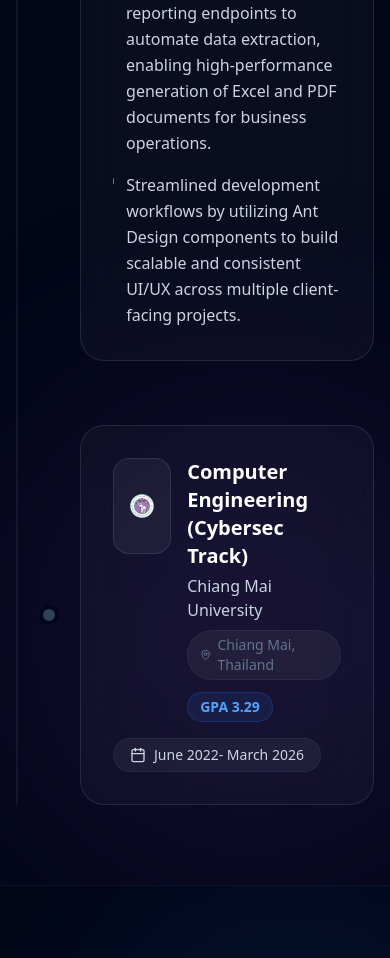
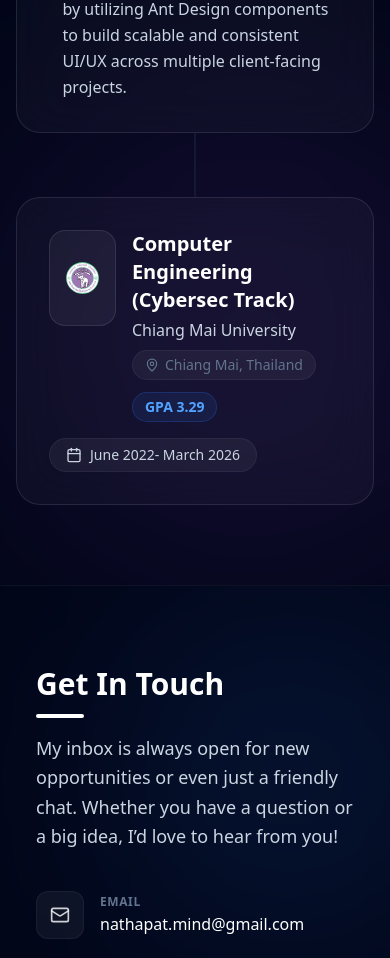
Before and after one commit to nathapatt/nathapat, a React (Vite) app: page / in a window 390 px wide. Shown: the part 8180-9138 px from the top of the page. Built offline with nearby package versions, Linux system fonts and the light colour scheme.

Commit message:
feat: enhance responsive layouts in Contact, Experience, and Skills components, introducing a mobile-optimized timeline for the Experience section.

```diff
--- a/src/components/Contact.tsx
+++ b/src/components/Contact.tsx
@@ -1,6 +1,8 @@
 import { Github, Linkedin, Mail } from "lucide-react"
+import { useResponsive } from "../hooks/useResponsive"
 
 export function Contact() {
+    const { isMobile } = useResponsive()
     return (
         <section id="contact" className="pt-20 pb-0 bg-slate-950 border-t border-white/5 relative overflow-hidden">
             {/* Background Gradients */}
@@ -11,7 +13,7 @@
                 <div className="grid md:grid-cols-2 gap-12 lg:gap-20 items-start">
 
                     {/* Left Column */}
-                    <div className="space-y-10">
+                    <div className={`space-y-10 ${isMobile ? 'mx-5' : ''}`}>
                         <div>
                             <h2 className="text-3xl font-bold text-white relative w-fit">
                                 Get In Touch
--- a/src/components/Experience.tsx
+++ b/src/components/Experience.tsx
@@ -1,9 +1,11 @@
 import { Calendar, MapPin } from "lucide-react"
+import { useResponsive } from "@/hooks/useResponsive"
 import witsawaLogo from "@/assets/witsawa.png"
 import cmuLogo from "@/assets/chiangmai_uni.svg"
 import { useEffect, useRef, useState } from "react"
 
 export function Experience() {
+    const { isMobile } = useResponsive();
     const containerRef = useRef<HTMLDivElement>(null);
     const [scrollHeight, setScrollHeight] = useState(0);
     const [activeIndexes, setActiveIndexes] = useState<number[]>([]);
@@ -115,28 +117,49 @@
                     </h2>
                 </div>
 
-                <div className="relative max-w-4xl mx-auto pl-8 md:pl-0" ref={containerRef}>
-                    {/* Vertical Line Container */}
-                    <div className="absolute left-0 md:left-8 top-0 h-full w-[2px] bg-slate-800/50 rounded-full overflow-hidden">
+                <div className={`relative max-w-4xl mx-auto ${isMobile ? "pl-0" : "pl-8 md:pl-0"}`} ref={containerRef}>
+                    {/* Vertical Line Container - Hidden on mobile, using individual connectors instead */}
+                    {!isMobile && (
+                        <div className={`absolute top-0 h-full w-[2px] bg-slate-800/50 rounded-full overflow-hidden left-0 md:left-8`}>
                             {/* Animated Scroll Progress Line */}
                             <div
                                 className="bg-blue-500 w-full origin-top transition-all duration-100 ease-linear"
                                 style={{ height: `${scrollHeight}%` }}
                             />
                         </div>
+                    )}
 
                     <div className="space-y-16">
                         {experiences.map((exp, index) => (
                             <div
                                 key={index}
-                                className="relative pl-8 md:pl-16 group"
+                                className={`relative group ${isMobile ? "pl-0" : "pl-8 md:pl-16"}`}
                                 ref={(el) => { cardRefs.current[index] = el }}
                             >
+                                {/* Mobile Connector Line - connects bottom of this card to top of next card */}
+                                {isMobile && index < experiences.length - 1 && (
+                                    <div
+                                        className={`
+                                            absolute left-1/2 -translate-x-1/2 w-[2px] bg-slate-800/50 rounded-full overflow-hidden
+                                            top-full h-16
+                                        `}
+                                        style={{ zIndex: 10 }}
+                                    >
+                                        {/* Animated fill for mobile connector */}
+                                        <div
+                                            className="bg-blue-500 w-full origin-top transition-all duration-100 ease-linear"
+                                            style={{
+                                                height: activeIndexes.includes(index) ? '100%' : '0%'
+                                            }}
+                                        />
+                                    </div>
+                                )}
 
                                 {/* Timeline Dot */}
                                 <div
                                     className={`
-                                        absolute left-[-9px] md:left-[23px] top-1/2 -translate-y-1/2 w-5 h-5 rounded-full border-4 border-slate-950 z-20 transition-all duration-500
+                                        absolute top-1/2 -translate-y-1/2 w-5 h-5 rounded-full border-4 border-slate-950 z-20 transition-all duration-500
+                                        ${isMobile ? "hidden" : "left-[-9px] md:left-[23px]"}
                                         ${activeIndexes.includes(index)
                                             ? "bg-blue-500 scale-125 shadow-[0_0_0_4px_rgba(59,130,246,0.2)]"
                                             : "bg-slate-700"
--- a/src/components/Skills.tsx
+++ b/src/components/Skills.tsx
@@ -46,7 +46,7 @@
         title: "Programming Languages",
         icon: <Code2 className="w-6 h-6" />,
         description: "Core languages for building robust and scalable applications.",
-        span: "md:col-span-2",
+        span: "lg:col-span-2",
         skills: [
             { name: "Java", icon: <FaJava className="text-[#ed8b00]" /> },
             { name: "TypeScript", icon: <SiTypescript className="text-[#3178C6]" /> },
@@ -60,7 +60,7 @@
         title: "Cloud & DevOps",
         icon: <Cloud className="w-6 h-6" />,
         description: "Infrastructure, deployment, and cloud services.",
-        span: "md:col-span-1",
+        span: "lg:col-span-1",
         skills: [
             { name: "Huawei Cloud", icon: <SiHuawei className="text-[#C7000B]" /> },
             { name: "Google Cloud", icon: <SiGooglecloud className="text-[#4285F4]" /> },
@@ -73,7 +73,7 @@
         title: "Database",
         icon: <Database className="w-6 h-6" />,
         description: "Data storage and management solutions.",
-        span: "md:col-span-1",
+        span: "lg:col-span-1",
         skills: [
             { name: "MongoDB", icon: <SiMongodb className="text-[#47A248]" /> },
             { name: "PostgreSQL", icon: <SiPostgresql className="text-[#4169E1]" /> },
@@ -86,7 +86,7 @@
         title: "Frameworks & Tools",
         icon: <Layout className="w-6 h-6" />,
         description: "Modern frameworks and tools for efficient development.",
-        span: "md:col-span-2",
+        span: "lg:col-span-2",
         skills: [
             { name: "Spring Boot", icon: <SiSpringboot className="text-[#6DB33F]" /> },
             { name: "FastAPI", icon: <SiFastapi className="text-[#009688]" /> },
@@ -104,7 +104,7 @@
         title: "Cybersecurity & Networking",
         icon: <ShieldCheck className="w-6 h-6" />,
         description: "Ensuring security and network integrity.",
-        span: "md:col-span-2",
+        span: "lg:col-span-2",
         skills: [
             { name: "Penetration Testing", icon: <Lock className="text-white/80" /> },
             { name: "Risk Assessments", icon: <FileText className="text-white/80" /> },
@@ -116,7 +116,7 @@
         title: "Languages",
         icon: <Globe className="w-6 h-6" />,
         description: "Communication and spoken languages.",
-        span: "md:col-span-1",
+        span: "lg:col-span-1",
         skills: [
             { name: "Thai", icon: <span className="font-bold text-xs">TH</span> },
             { name: "English", icon: <span className="font-bold text-xs">EN</span> }
@@ -141,7 +141,7 @@
                     </p>
                 </div>
 
-                <div className="grid grid-cols-1 md:grid-cols-3 gap-6">
+                <div className="grid grid-cols-1 md:grid-cols-2 lg:grid-cols-3 gap-6">
                     {skillCategories.map((category, index) => (
                         <div
                             key={index}
```
Lines whose indentation alone changed are shown as unchanged.
